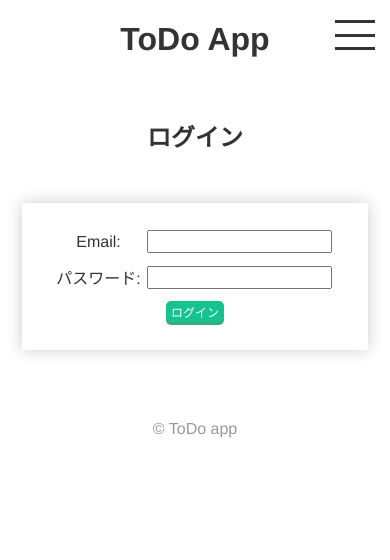
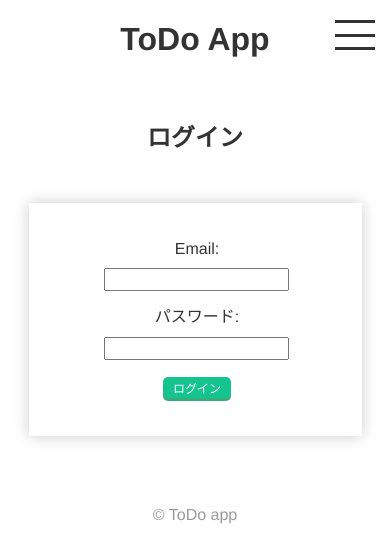
Before and after one commit to tkyytnm/todo-app, a React (Create React App) app in the folder client/: page /login in a window 390 px wide. Shown: the top 560 px of the page. Built offline with nearby package versions, Linux system fonts and the light colour scheme; no server answers.

Commit message:
Edit css for responsive

```diff
--- a/client/src/app/App.css
+++ b/client/src/app/App.css
@@ -25,6 +25,160 @@ nav svg {
 
 #ham {
   display: none;
+}
+
+section {
+  margin: 40px auto;
+  display: flex;
+  flex-direction: column;
+  justify-content: center;
+  align-items: center;
+}
+
+#todo {
+  padding: 0;
+  box-shadow: 0px 0px 15px rgba(0, 0, 0, 0.2);
+  padding: 30px;
+  margin: 10px auto;
+  width: 400px;
+}
+
+#todo li {
+  list-style-type: none;
+  padding: 5px;
+  border-top: 1px solid #eee;
+}
+
+#todo li.todo-list,
+#todo li.add-todo form {
+  display: flex;
+  justify-content: space-between;
+  align-items: center;
+}
+
+#todo li:last-of-type {
+  border-bottom: 1px solid #eee;
+}
+
+#todo .todo-body {
+  width: 86%;
+  display: flex;
+  justify-content: left;
+  align-items: center;
+}
+
+#todo input[type="checkbox"] {
+  cursor: pointer;
+  width: 18px;
+  height: 18px;
+}
+
+#todo input[type="text"] {
+  border: none;
+  margin-right: 5px;
+  width: 100%;
+}
+
+#todo input[type="text"].completed {
+  color: #999;
+  text-decoration: line-through;
+}
+
+#todo input[type="text"]:focus {
+  outline: none;
+}
+
+#todo svg {
+  margin: 0 4px;
+}
+
+input[type="text"],
+input[type="email"],
+input[type="password"] {
+  margin-right: 2px;
+  padding: 2px;
+}
+
+button {
+  display: inline-block;
+  padding: 2px 5px;
+  font-size: 12px;
+  cursor: pointer;
+  text-align: center;
+  text-decoration: none;
+  outline: none;
+  color: #fff;
+  border: none;
+  border-radius: 5px;
+  vertical-align: text-bottom;
+}
+
+button.add,
+button.update,
+button.positive {
+  background-color: #14c38e;
+  box-shadow: 0 3px #36ae7c;
+}
+
+button.delete {
+  background-color: #ff4949;
+  box-shadow: 0 3px #eb5353;
+}
+
+button.logout {
+  display: inline-block;
+  padding: 3px 5px;
+  font-size: 14px;
+  cursor: pointer;
+  text-align: center;
+  text-decoration: underline;
+  outline: none;
+  color: #999;
+  border: none;
+  border-radius: 5px;
+  background: none;
+}
+
+form#login,
+form#register {
+  width: 400px;
+  text-align: center;
+  padding: 30px;
+  margin: 30px auto;
+  box-shadow: 0px 0px 15px rgba(0, 0, 0, 0.2);
+  display: flex;
+  flex-direction: column;
+  text-align: center;
+  align-items: center;
+}
+
+form td {
+  padding: 5px 2px;
+}
+
+.profile {
+  width: 400px;
+  text-align: center;
+  box-shadow: 0px 0px 15px rgba(0, 0, 0, 0.2);
+  padding: 20px 30px 50px;
+  margin: 30px auto;
+}
+
+.profile form {
+  margin-bottom: 50px;
+}
+
+.message-red {
+  font-size: 12px;
+  color: #f32424;
+  background-color: #ffeeee;
+  padding: 5px 10px;
+  border-radius: 5px;
+}
+
+footer {
+  text-align: center;
+  color: #999;
 }
 
 @media screen and (max-width: 600px) {
@@ -87,138 +241,29 @@ nav svg {
   #ham.open span:nth-of-type(3) {
     transform: rotate(-45deg) translate(9px, -9px);
   }
+
+  #todo {
+    width: 70%;
   }
 
-section {
-  margin: 40px auto;
-  display: flex;
-  flex-direction: column;
-  justify-content: center;
-  align-items: center;
+  form td {
+    display: block;
+    width: 100%;
   }
 
-#todo {
-  padding: 0;
-  box-shadow: 0px 0px 15px rgba(0, 0, 0, 0.2);
-  padding: 30px;
-  margin: 10px auto;
-}
-
-#todo li {
-  list-style-type: none;
-  padding: 5px;
-  border-top: 1px solid #eee;
-}
-
-#todo li:last-of-type {
-  border-bottom: 1px solid #eee;
-}
-
-#todo input[type="checkbox"] {
-  cursor: pointer;
-  width: 18px;
-  height: 18px;
-  vertical-align: bottom;
-}
-
-#todo input[type="text"] {
-  border: none;
-  margin-right: 5px;
-  width: 300px;
-  vertical-align: text-bottom;
-}
-
-#todo input[type="text"].completed {
-  color: #999;
-  text-decoration: line-through;
-}
-
-#todo input[type="text"]:focus {
-  outline: none;
-}
-
-#todo svg {
-  margin: 0 4px;
-  vertical-align: text-bottom;
-}
-
-input[type="text"],
-input[type="email"],
-input[type="password"] {
-  margin-right: 2px;
-  padding: 2px;
-}
-
-button {
-  display: inline-block;
-  padding: 2px 5px;
-  font-size: 12px;
-  cursor: pointer;
-  text-align: center;
-  text-decoration: none;
-  outline: none;
-  color: #fff;
-  border: none;
-  border-radius: 5px;
-  vertical-align: text-bottom;
-}
-
-button.add,
-button.update,
-button.positive {
-  background-color: #14c38e;
-  box-shadow: 0 3px #36ae7c;
-}
-
-button.delete {
-  background-color: #ff4949;
-  box-shadow: 0 3px #eb5353;
-}
-
-button.logout {
-  display: inline-block;
-  padding: 3px 5px;
-  font-size: 14px;
-  cursor: pointer;
-  text-align: center;
-  text-decoration: underline;
-  outline: none;
-  color: #999;
-  border: none;
-  border-radius: 5px;
-  background: none;
-}
-
-form table {
-  text-align: center;
-  box-shadow: 0px 0px 15px rgba(0, 0, 0, 0.2);
-  padding: 20px 30px;
-  margin: 30px auto;
-}
-form td {
-  padding: 5px 2px;
+  form#login,
+  form#register {
+    width: 70%;
   }
 
   .profile {
-  text-align: center;
-  box-shadow: 0px 0px 15px rgba(0, 0, 0, 0.2);
-  padding: 20px 40px 50px;
-  margin: 30px auto;
+    width: 70%;
   }
 
-.profile form {
-  margin-bottom: 50px;
+  form#login button,
+  form#register button,
+  .profile button {
+    margin-top: 5px;
+    padding: 2px 10px;
   }
-
-.message-red {
-  font-size: 12px;
-  color: #f32424;
-  background-color: #ffeeee;
-  padding: 5px 10px;
-  border-radius: 5px;
 }
-
-footer {
-  text-align: center;
-  color: #999;
-}
--- a/client/src/features/auth/Login.js
+++ b/client/src/features/auth/Login.js
@@ -31,7 +31,7 @@ const Login = () => {
   return (
     <>
       <h2>ログイン</h2>
-      <form onSubmit={handleSubmit}>
+      <form onSubmit={handleSubmit} id="login">
         <table>
           <tbody>
             <tr>
--- a/client/src/features/auth/Register.js
+++ b/client/src/features/auth/Register.js
@@ -31,7 +31,7 @@ const Register = () => {
   return (
     <>
       <h2>ユーザー登録</h2>
-      <form onSubmit={handleSubmit}>
+      <form onSubmit={handleSubmit} id="register">
         <table>
           <tbody>
             <tr>
--- a/client/src/features/todo/AddToDo.js
+++ b/client/src/features/todo/AddToDo.js
@@ -16,12 +16,14 @@ const AddToDo = () => {
   };
 
   return (
-    <li>
+    <li className="add-todo">
       <form onSubmit={handleAddSubmit}>
-        <label htmlFor="add-body">
-          <GrAdd />
-        </label>
-        <input type="text" id="add-body" name="body" maxLength="100" />
+        <div className="todo-body">
+          <label htmlFor="add-body">
+            <GrAdd />
+          </label>
+          <input type="text" id="add-body" name="body" maxLength="100" />
+        </div>
         <button disabled={isLoading} className="add">
           追加
         </button>
--- a/client/src/features/todo/ToDoList.js
+++ b/client/src/features/todo/ToDoList.js
@@ -55,7 +55,8 @@ const ToDoList = () => {
     <>
       {filterToDos(toDos).map((toDo) => {
         return (
-          <li key={toDo.id}>
+          <li key={toDo.id} className="todo-list">
+            <div className="todo-body">
               <input
                 type="checkbox"
                 id="completed"
@@ -72,6 +73,7 @@ const ToDoList = () => {
                 className={toDo.completed ? "completed" : ""}
                 onBlur={(e) => handleUpdateBlur(e, toDo)}
               />
+            </div>
             <button
               onClick={() => handleDeleteClick(toDo.id)}
               disabled={isLoading}
```
Lines whose indentation alone changed are shown as unchanged.
